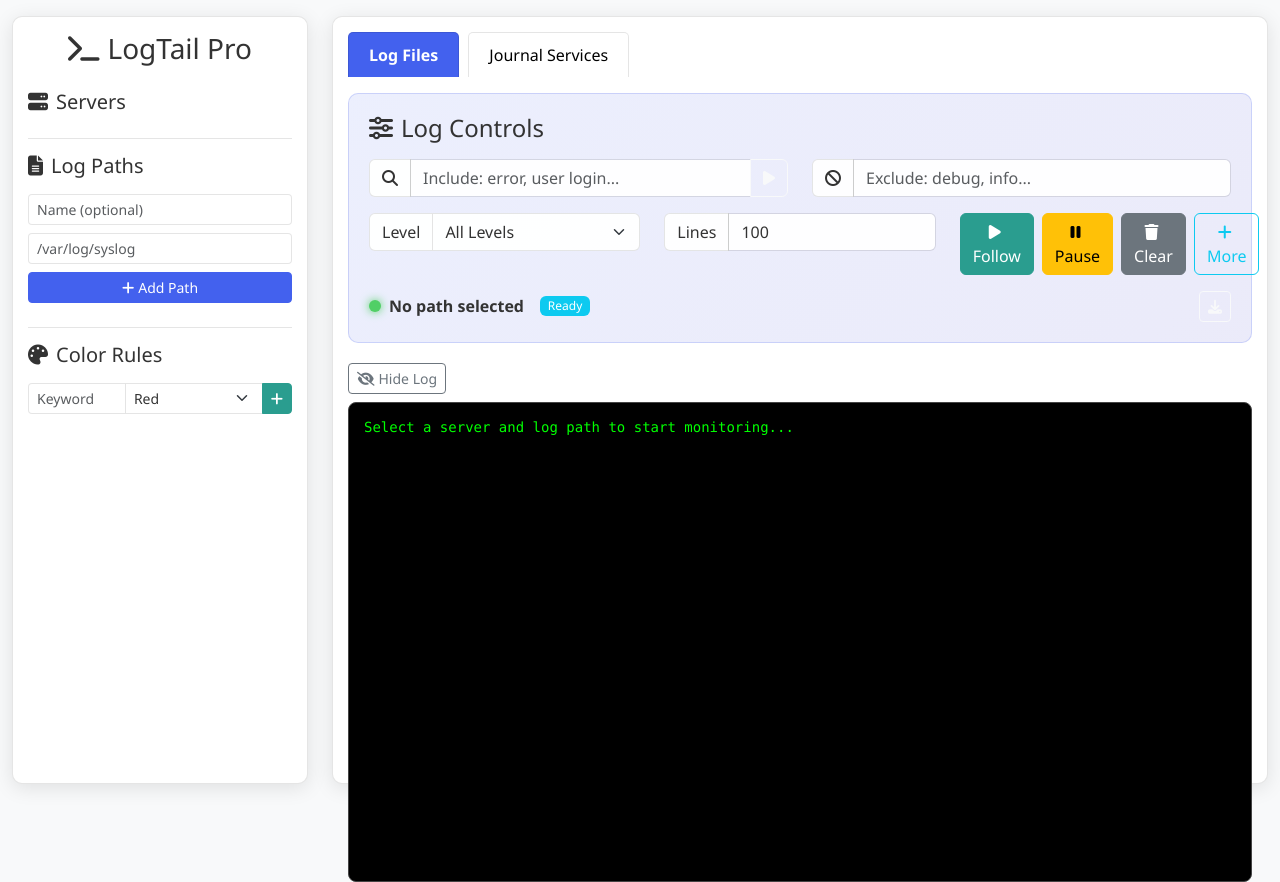
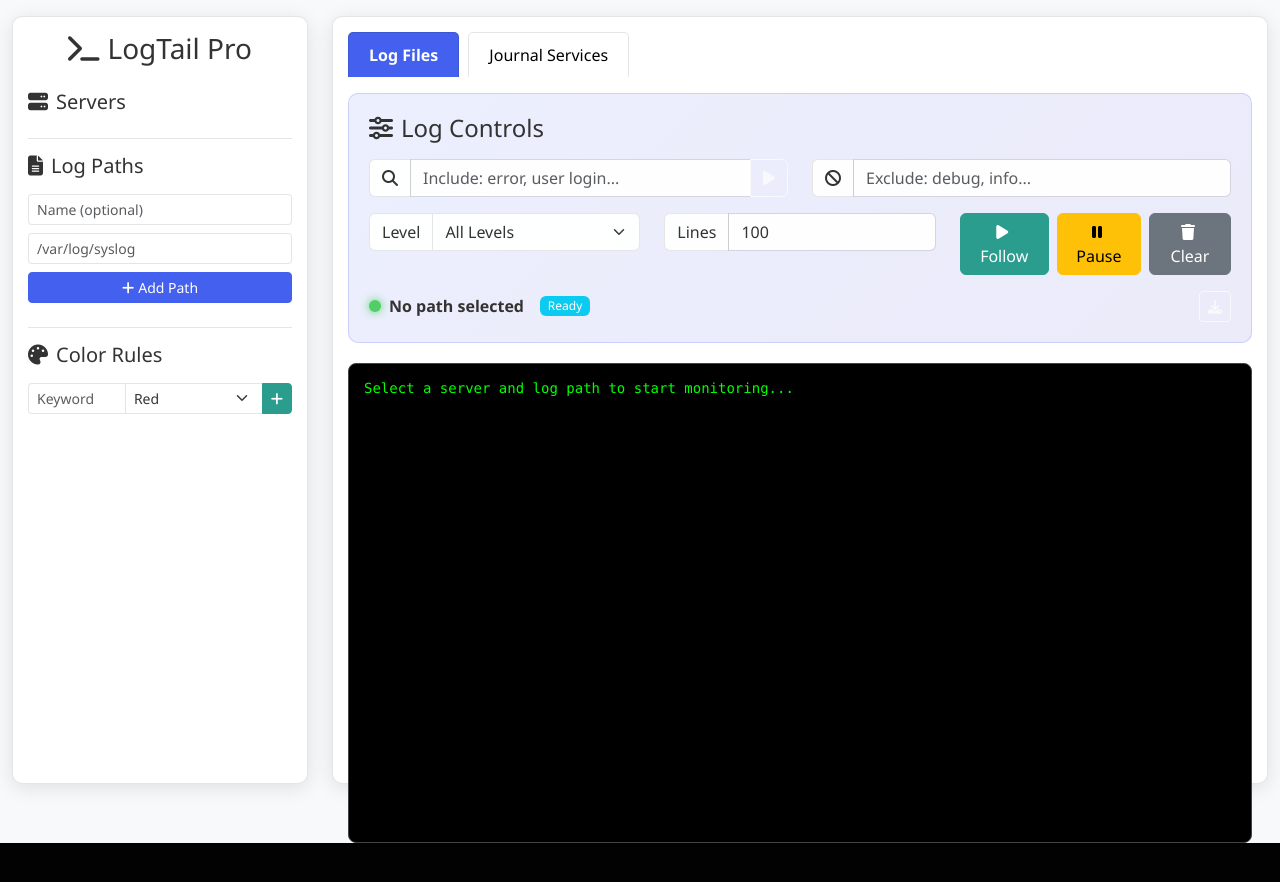
Before and after one commit to ReanorMax/pxe-watch, a Flask app: page /logtail in a window 1280 px wide. After the commit the page ends 843 px from the top, so only its background shows below. Run offline with Flask 3, Linux system fonts and the light colour scheme; data that the repository does not hold is empty.

Commit message:
Revert "Add collapsible log panels and pagination controls"

```diff
--- a/templates/logtail.html
+++ b/templates/logtail.html
@@ -463,9 +463,6 @@
                   <button id="clearBtn" class="btn btn-secondary flex-fill" title="Clear log panel">
                     <i class="fas fa-trash me-1"></i>Clear
                   </button>
-                  <button id="loadMoreBtn" class="btn btn-outline-info flex-fill" title="Load more lines">
-                    <i class="fas fa-plus me-1"></i>More
-                  </button>
                 </div>
               </div>
             </div>
@@ -486,10 +483,7 @@
               </div>
             </div>
           </div>
-          <button id="toggleLogPanelBtn" class="btn btn-outline-secondary btn-sm mb-2">
-            <i class="fas fa-eye-slash me-1"></i>Hide Log
-          </button>
-          <div id="logPanelContainer" style="position: relative;">
+          <div style="position: relative;">
             <button id="autoScrollBtn" class="btn btn-sm btn-primary auto-scroll-btn">
               <i class="fas fa-arrow-down me-1"></i>Scroll to Bottom
             </button>
@@ -498,12 +492,7 @@
         </div>
 
         <div id="journalTab" class="tab-content">
-          <div class="d-flex justify-content-between align-items-center">
-            <h3>Journal Service Logs</h3>
-            <button id="toggleJournalPanelBtn" class="btn btn-outline-secondary btn-sm">
-              <i class="fas fa-eye-slash"></i>
-            </button>
-          </div>
+          <h3>Journal Service Logs</h3>
           <div class="card mb-3">
             <div class="card-body">
               <div class="row g-2">
@@ -538,7 +527,7 @@
                     </button>
                   </div>
                 </div>
-                <div class="col-md-6">
+                <div class="col-md-8">
                   <label class="form-label">Поиск (grep)</label>
                   <div class="input-group">
                     <input type="text" id="journalGrep" class="form-control" placeholder="Введите текст для поиска...">
@@ -550,11 +539,6 @@
                 <div class="col-md-2">
                   <label for="journalLinesCount" class="form-label">Строк</label>
                   <input id="journalLinesCount" type="number" class="form-control form-control-sm" value="100" min="1" max="10000">
-                </div>
-                <div class="col-md-2 d-flex align-items-end">
-                  <button id="loadMoreJournalBtn" class="btn btn-secondary btn-sm w-100" onclick="loadMoreJournal()">
-                    <i class="fas fa-plus me-1"></i>More
-                  </button>
                 </div>
                 <div class="col-md-2 d-flex align-items-end">
                   <button id="followJournalBtn" class="btn btn-success btn-sm w-100" onclick="toggleJournalFollow()">
@@ -616,7 +600,7 @@
             </div>
           </div>
 
-          <div id="journalPanelContainer" style="position: relative;">
+          <div style="position: relative;">
             <button id="autoScrollJournalBtn" class="btn btn-sm btn-primary auto-scroll-btn" style="display: none;">
               <i class="fas fa-arrow-down me-1"></i>Scroll to Bottom
             </button>
@@ -642,8 +626,6 @@ let journalLinesLimit = 100;
 let journalIncludeFilters = [];
 let journalExcludeFilters = [];
 let journalColorRules = [];
-let logPanelCollapsed = false;
-let journalPanelCollapsed = false;
 
 async function api(url, opts={}) {
   const res = await fetch(url, opts);
@@ -873,26 +855,6 @@ function scrollToBottom() {
   document.getElementById('autoScrollBtn').style.display = 'none';
 }
 
-function loadMoreLogs() {
-  if (isFollowing) toggleFollow();
-  const input = document.getElementById('linesCount');
-  input.value = parseInt(input.value) + 100;
-  tail();
-}
-
-function toggleLogPanel() {
-  const container = document.getElementById('logPanelContainer');
-  const btn = document.getElementById('toggleLogPanelBtn');
-  logPanelCollapsed = !logPanelCollapsed;
-  if (logPanelCollapsed) {
-    container.style.display = 'none';
-    btn.innerHTML = '<i class="fas fa-eye me-1"></i>Show Log';
-  } else {
-    container.style.display = 'block';
-    btn.innerHTML = '<i class="fas fa-eye-slash me-1"></i>Hide Log';
-  }
-}
-
 async function refreshServiceList() {
   if (!selectedHost) return;
   const select = document.getElementById('serviceSelect');
@@ -1105,26 +1067,6 @@ function journalScrollToBottom() {
   document.getElementById('autoScrollJournalBtn').style.display = 'none';
 }
 
-function loadMoreJournal() {
-  if (isJournalFollowing) toggleJournalFollow();
-  const input = document.getElementById('journalLinesCount');
-  input.value = parseInt(input.value) + 100;
-  loadJournalLogs();
-}
-
-function toggleJournalPanel() {
-  const container = document.getElementById('journalPanelContainer');
-  const btn = document.getElementById('toggleJournalPanelBtn');
-  journalPanelCollapsed = !journalPanelCollapsed;
-  if (journalPanelCollapsed) {
-    container.style.display = 'none';
-    btn.innerHTML = '<i class="fas fa-eye"></i>';
-  } else {
-    container.style.display = 'block';
-    btn.innerHTML = '<i class="fas fa-eye-slash"></i>';
-  }
-}
-
 // Event bindings
 
 document.getElementById('savePathBtn').onclick = savePath;
@@ -1133,13 +1075,9 @@ document.getElementById('searchBtn').onclick = () => tail();
 document.getElementById('followBtn').onclick = toggleFollow;
 document.getElementById('pauseBtn').onclick = toggleFollow;
 document.getElementById('clearBtn').onclick = clearLog;
-document.getElementById('loadMoreBtn').onclick = loadMoreLogs;
-document.getElementById('toggleLogPanelBtn').onclick = toggleLogPanel;
 document.getElementById('autoScrollBtn').onclick = scrollToBottom;
 document.getElementById('addJournalColorRuleBtn').onclick = addJournalColorRule;
 document.getElementById('autoScrollJournalBtn').onclick = journalScrollToBottom;
-document.getElementById('loadMoreJournalBtn').onclick = loadMoreJournal;
-document.getElementById('toggleJournalPanelBtn').onclick = toggleJournalPanel;
 
 document.getElementById('grep').addEventListener('keyup', e => { if (e.key === 'Enter') tail(); });
 document.getElementById('excludePattern').addEventListener('keyup', e => { if (e.key === 'Enter') tail(); });
```
